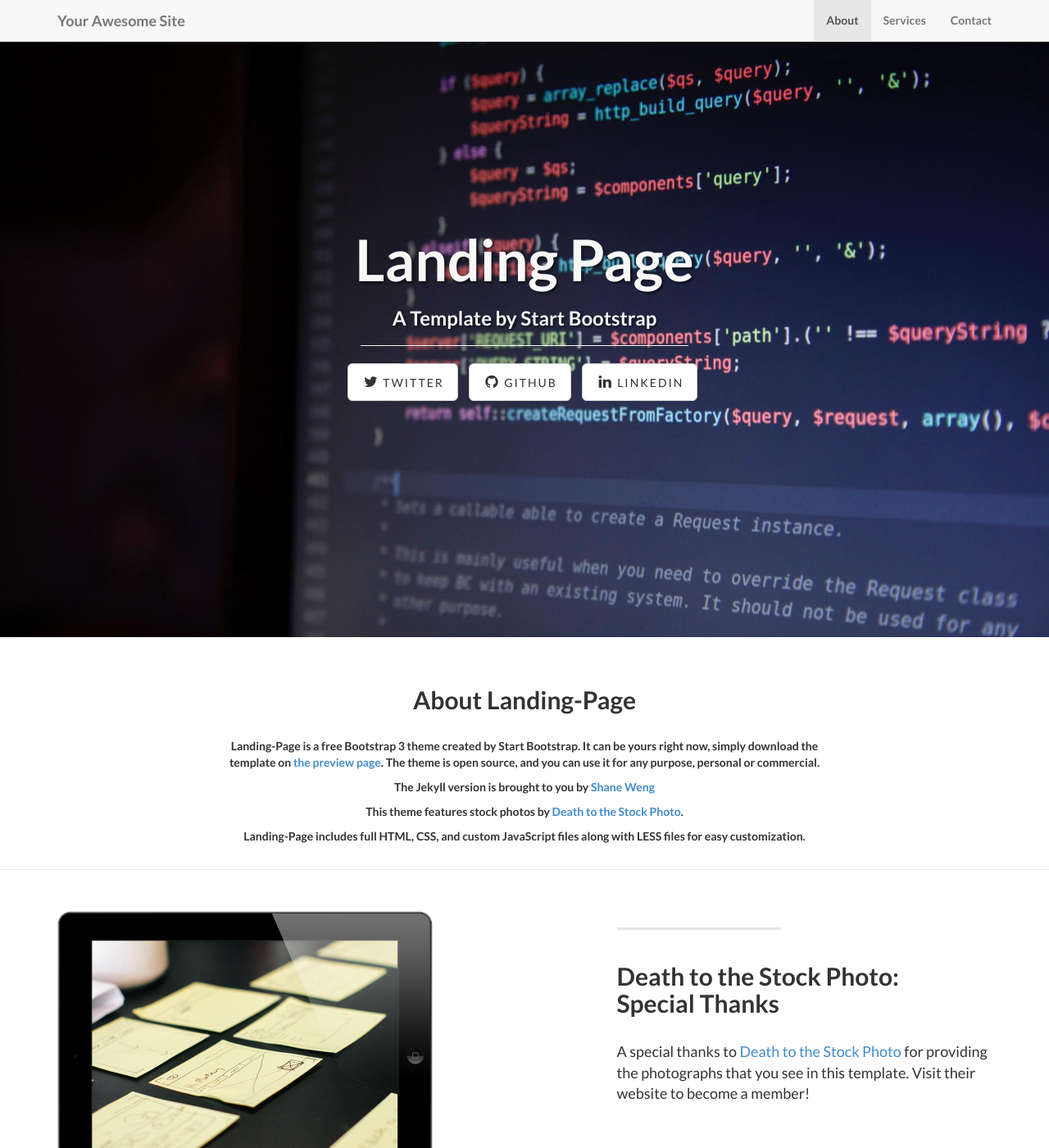
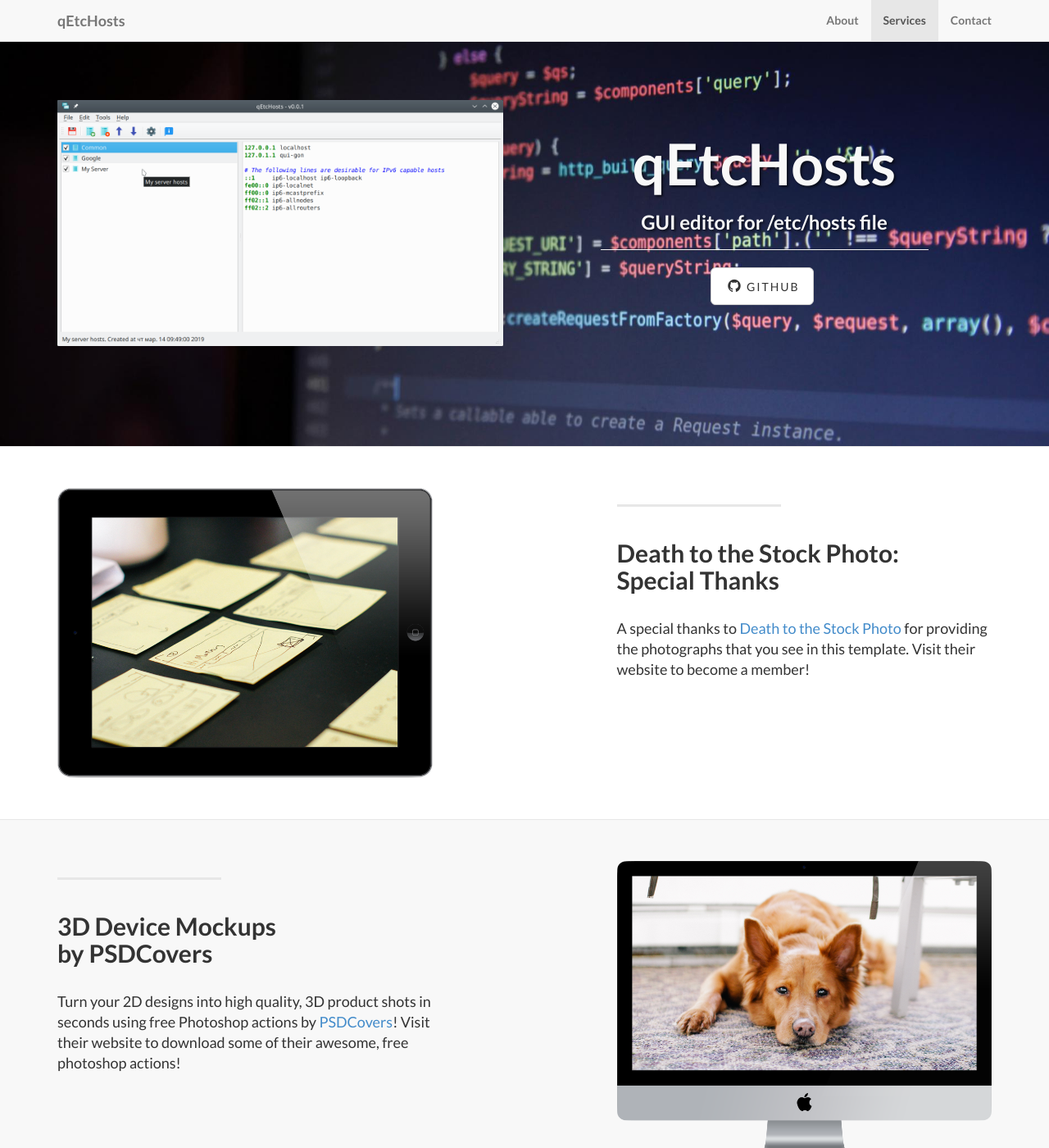
Before and after one commit to alexcrack/qetchosts, a Jekyll site: the page built from docs/index.html, in a window 1280 px wide and 1400 px high. Shown: the whole window at 82% size. Built offline with Jekyll 4.4.1, drawn with Linux system fonts in a browser that asks for light colours; nearby versions of some CDN libraries; library files that are not in the unit come from our copies; some of the changed text lies outside the part shown.

Commit message:
docs(template): add screenshot and some data

```diff
--- a/docs/_config.yml
+++ b/docs/_config.yml
@@ -2,15 +2,14 @@
 #      Main Configs       #
 # ----------------------- #
 
-url: http://yoursite.com
-title: Your Awesome Site
-email: your-email@domain.com
-author: Your Name
-description: > # "Write an awesome description for your new site here.
-  You can edit this line in _config.yml. It will appear in your document
-  head meta (for Google search results) and in your feed.xml site
-  description.
-copyright: 'Copyright &copy; 2015 Your Name. All Rights Reserved.'
+url: https://alexcrack.github.io/qetchosts/
+title: qEtcHosts
+email: a13xcrack@gmail.com
+author: Alexey Avramchik
+description: > # qEtcEdit is a simple util for edit hosts-file in a comfortable way
+  It supports templates with list of several hosts. This template might be enabled or disabled by checkboxes.
+  Util is inspired by host-switcher that hasn't supported since 2011. Thanks to author.
+copyright: 'Copyright &copy; 2019 Alexey Avramchik. All Rights Reserved.'
 credits: 'Credits: Landing Page is a free to use, open source Bootstrap theme created by <a href="http://startbootstrap.com/">Start Bootstrap</a>.'
 
 # ----------------------- #
@@ -27,9 +26,5 @@
 # ----------------------- #
 
 social:
-  - title: twitter
-    url: https://twitter.com/SBootstrap
   - title: github
-    url: https://github.com/IronSummitMedia/startbootstrap
-  - title: linkedin
-    url:
+    url: https://github.com/alexcrack/qetchosts
--- a/docs/_includes/header.html
+++ b/docs/_includes/header.html
@@ -37,7 +37,13 @@
 		<div class="container">
 
 			<div class="row">
-				<div class="col-lg-12">
+                <div class="col-lg-4">
+                    <div class="intro-message">
+                        <img src="img/screenshot_mainwindow.png" height="300px">
+                    </div>
+                </div>
+                <div class="col-lg-2"></div>
+				<div class="col-lg-6">
 					<div class="intro-message">
 						<h1>{{ page.title }}</h1>
 						<h3>{{ page.subTitle }}</h3>
--- a/docs/_layouts/default.html
+++ b/docs/_layouts/default.html
@@ -4,7 +4,6 @@
 
 	<body>
 		{% include header.html %}
-		{% include about.html %}
 		{% include page_content.html %}
 		{% include contact.html %}
 		{% include footer.html %}
--- a/docs/index.html
+++ b/docs/index.html
@@ -1,5 +1,5 @@
 ---
 layout: default
-title: Landing Page
-subTitle: A Template by Start Bootstrap
+title: qEtcHosts
+subTitle: GUI editor for /etc/hosts file
 ---
```
Also changed, not shown: docs/img/screenshot_mainwindow.png (added).
